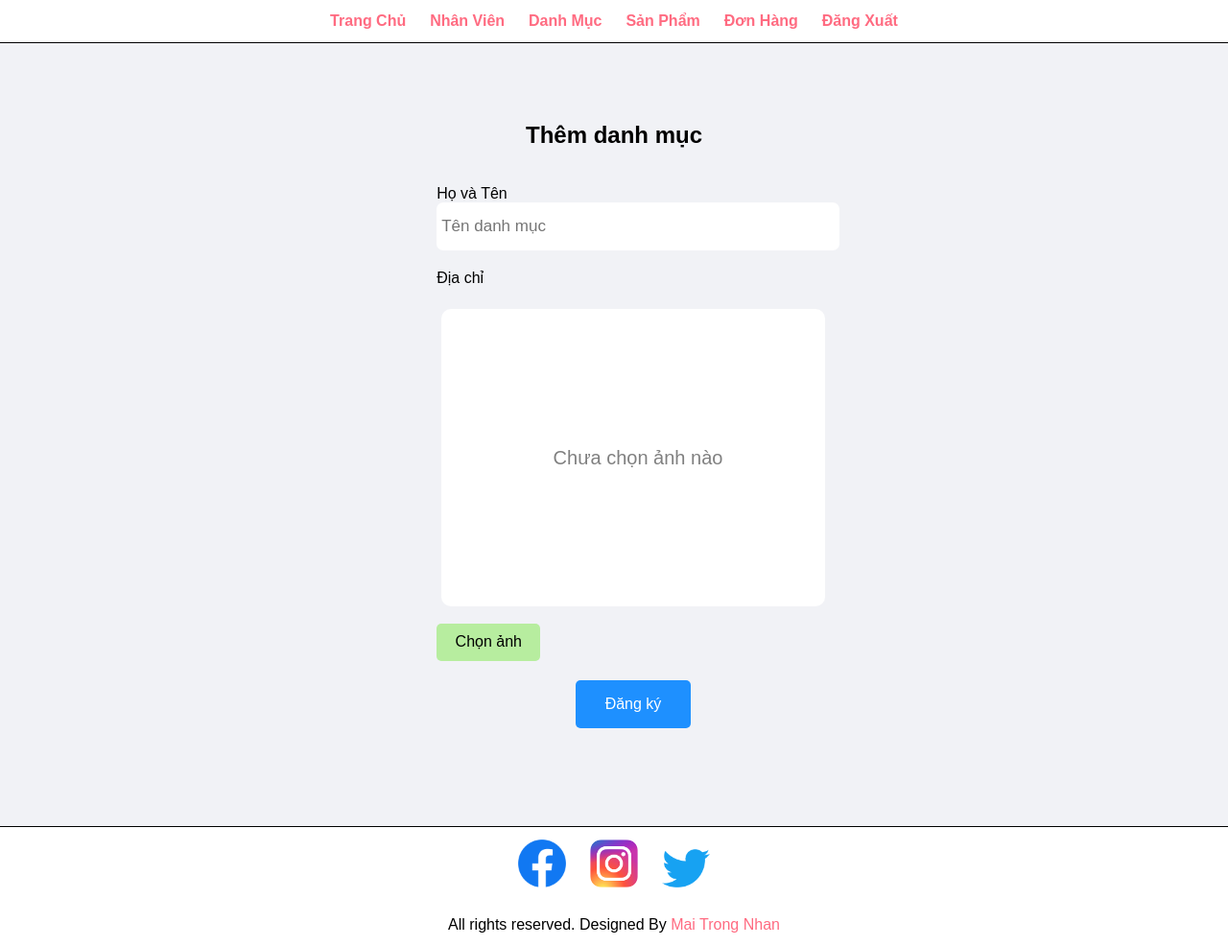
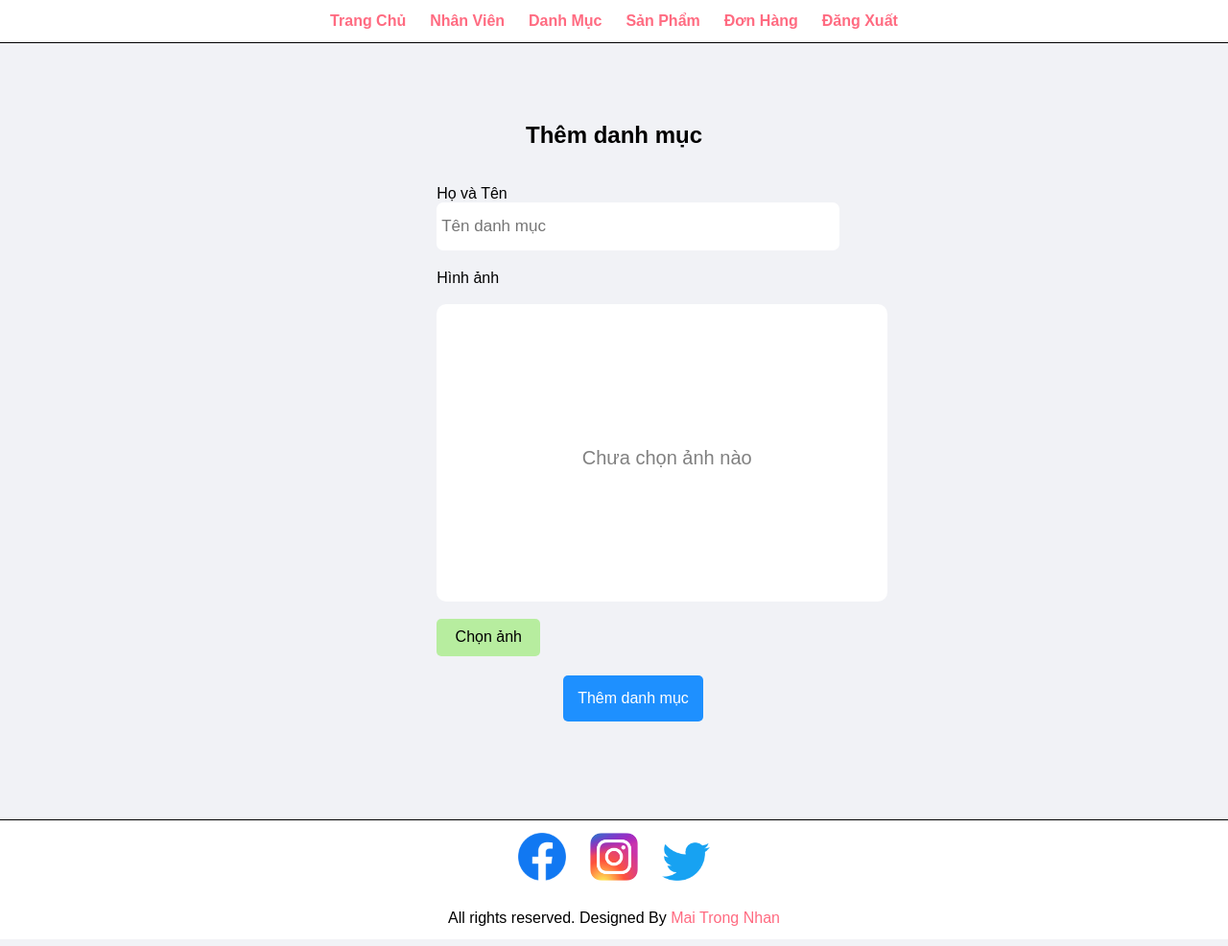
Before and after one commit to maitrongnhan001/Sell-website-project, a PHP site: page /B1805899_MTNHAN/add-category.php in a window 1280 px wide. Shown: the whole page at 96% size. Run offline with PHP 8.4, Linux system fonts and the light colour scheme.

Commit message:
added function add category

```diff
--- a/Admin/add-category.php
+++ b/Admin/add-category.php
@@ -4,34 +4,34 @@
     <div class="container">
         <h1 class="text-center">Thêm danh mục</h1>
         <br>
-        <form action="" method="POST">
+        <form action="" method="POST" enctype="multipart/form-data">
             <?php
             //show nofication add admin error
-            if (isset($_SESSION['status_user'])) {
-                echo ("<br><div class='red'>" . $_SESSION['status_user'] . "</div>");
-                unset($_SESSION['status_user']);
+            if (isset($_SESSION['status_category'])) {
+                echo ("<br><div class='red'>" . $_SESSION['status_category'] . "</div>");
+                unset($_SESSION['status_category']);
             }
             ?>
             <div class="group-input">
                 <p>Họ và Tên</p>
-                <input type="text" name="Name" required placeholder="Tên danh mục" class="format-ip">
+                <input type="text" name="Name-Category" required placeholder="Tên danh mục" class="format-ip">
                 <p id="nofi-1"></p>
             </div>
             <div class="group-input">
-                <p>Địa chỉ</p>
+                <p>Hình ảnh</p>
                 <br>
                 <div id="img-review"">
                     <p id="text-review-img">Chưa chọn ảnh nào</p>
                 </div>
                 <br>
                 <label for="image-upload" class="input-file btn-secondary">
-                    <input type="file" name="image" id="image-upload" required placeholder="Thêm hình ảnh">
+                    <input type="file" name="Image-Category" id="image-upload" required placeholder="Thêm hình ảnh">
                     Chọn ảnh
                 </label>
                 <p id="nofi-5"></p>
             </div>
             <div class="group-input">
-                <input type="submit" id="register" value="Đăng ký" name="submit" class="btn-primary">
+                <input type="submit" id="register" value="Thêm danh mục" name="submit" class="btn-primary">
             </div>
         </form>
     </div>
@@ -39,34 +39,49 @@
 <?php
 if (isset($_POST['submit'])) {
     //get value of method post
-    $FullName = trim($_POST['FullName']);
-    $UserName = $_POST['UserName'];
-    $Password = md5($_POST['Password']);
-    $Phone = $_POST['Phone'];
-    $Address = $_POST['Address'];
-    $Position = $_POST['Position'];
+    $nameCategory = $_POST['Name-Category'];
+    //check and store file
+    if ($_FILES['Image-Category']['name'] != "") {
+        $imageName = $_FILES['Image-Category']['name'];
+        //get extension of out image (.jpg, .png, ...)
+        $extension = end(explode('.', $imageName));
+        //render the name image
+        $imageName = "food_category_".rand(0000, 9999).'.'.$extension;
+        $sourceFile = $_FILES['Image-Category']['tmp_name'];
+        $pathImage = "../images/categories/$imageName";
+        $upload = move_uploaded_file($sourceFile, $pathImage);
+        //check image
+        if (!$upload) {
+            unset($_POST['submit'],$_POST['Name-Category'], $_POST['Image-Category']);
+            $_SESSION['status_category'] = 'Thêm danh mục sản phẩm thất bại';
+            header('Location: '.URL.'Admin/add-category.php');
+            die();
+        }
+    } else {
+        $imageName = "";
+    }
 
+    //insert category to database
+    $conn = connectToDatabase();
+    $sql = "INSERT INTO LoaiHangHoa (
+        TenLoaiHang,
+        HinhAnh
+    ) VALUES (
+        '$nameCategory',
+        '$imageName'
+    )";
 
-    $sql = "INSERT INTO NhanVien (HoTenNV, UserName, Password, ChucVu, DiaChi, SoDienThoai) VALUES (
-            '$FullName',
-            '$UserName',
-            '$Password',
-            '$Position',
-            '$Address',
-            '$Phone')";
+    $result = executeSQL($conn, $sql);
 
-    //clear data
-    unset($_POST['FullName'], $_POST['UserName'], $_POST['Password'], $_POST['Phone'], $_POST['Address'], $_POST['Position']);
+    if ($result) {
+        $_SESSION['status_category'] = 'Thêm danh mục sản phẩm thành công';
+        header('Location: '.URL.'Admin/manager-categories.php');
+    } else {
+        $_SESSION['status_category'] = 'Thêm danh mục sản phẩm thất bại';
+        header('Location: '.URL.'Admin/add-category.php');
+    }
 
-    $conn = connectToDatabase();
-    $result = executeSQL($conn, $sql);
-    if ($result) {
-        $_SESSION['status_user'] = 'Thêm nhân viên thành công.';
-        header('Location: ' . URL . '/Admin/manager-admin.php');
-    } else {
-        $_SESSION['status_user'] = 'Thêm nhân viên thất bại.';
-        header('Location: ' . URL . '/Admin/add-admin.php');
-    }
+    unset($_POST['submit'],$_POST['Name-Category'], $_POST['Image-Category']);
 }
 ?>
 
--- a/Admin/css/style.css
+++ b/Admin/css/style.css
@@ -212,8 +212,7 @@ a{
 }
 
  .group-input input[type="submit"] {
-   width: 120px;
-   height: 50px;
+   padding: 15px;
    font-size: 16px;
    border: 0;
    margin: 0 auto;
@@ -257,11 +256,12 @@ a{
 }
 
 #img-review {
-    width: 400px;
+    width: 470px;
     height: 310px;
     margin: 0 auto;
     background-color: white;
     border-radius: 10px;
+    overflow-y: scroll;
 }
 
 #img-review p {
@@ -273,7 +273,7 @@ a{
 
 .format-img-review {
     position: relative;
-    left: 50px;
+    left: 85px;
     top: 5px;
     line-height: 310px;
 }
```
